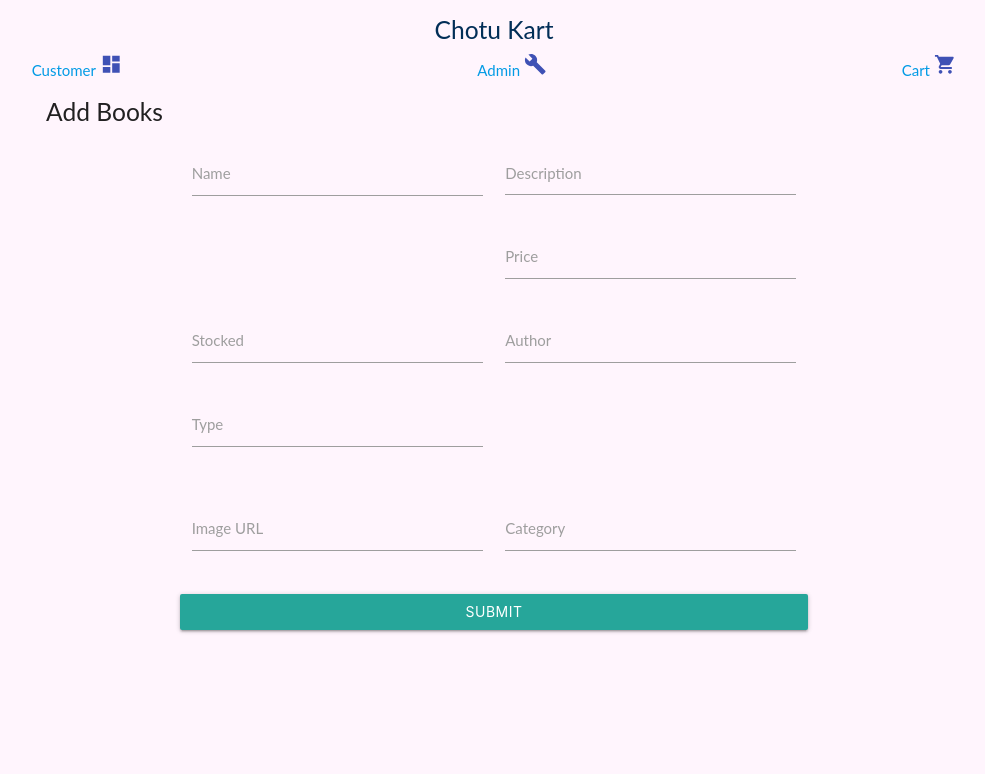
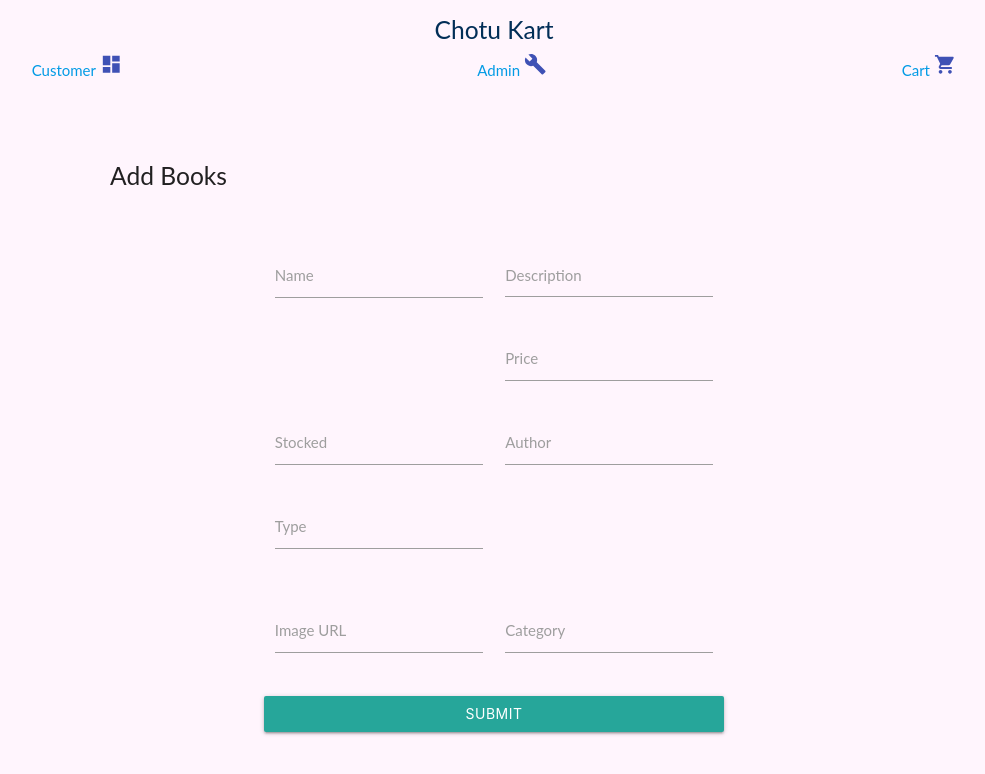
Before and after one commit to poornesh-pH/chotu-kart-react, a React (Create React App) app: page /add in a window 1280 px wide. Shown: the top 774 px of the page, without its empty margins (146-1131 px from the left). Built offline with nearby package versions, Linux system fonts and the light colour scheme.

Commit message:
1 file modified

```diff
--- a/src/style.css
+++ b/src/style.css
@@ -7,7 +7,7 @@
   color: #ff96ad;
 }
 .container {
-  margin-bottom: 10%;
+  padding: 5%;
 }
 .navbar {
   display: flex;
```
